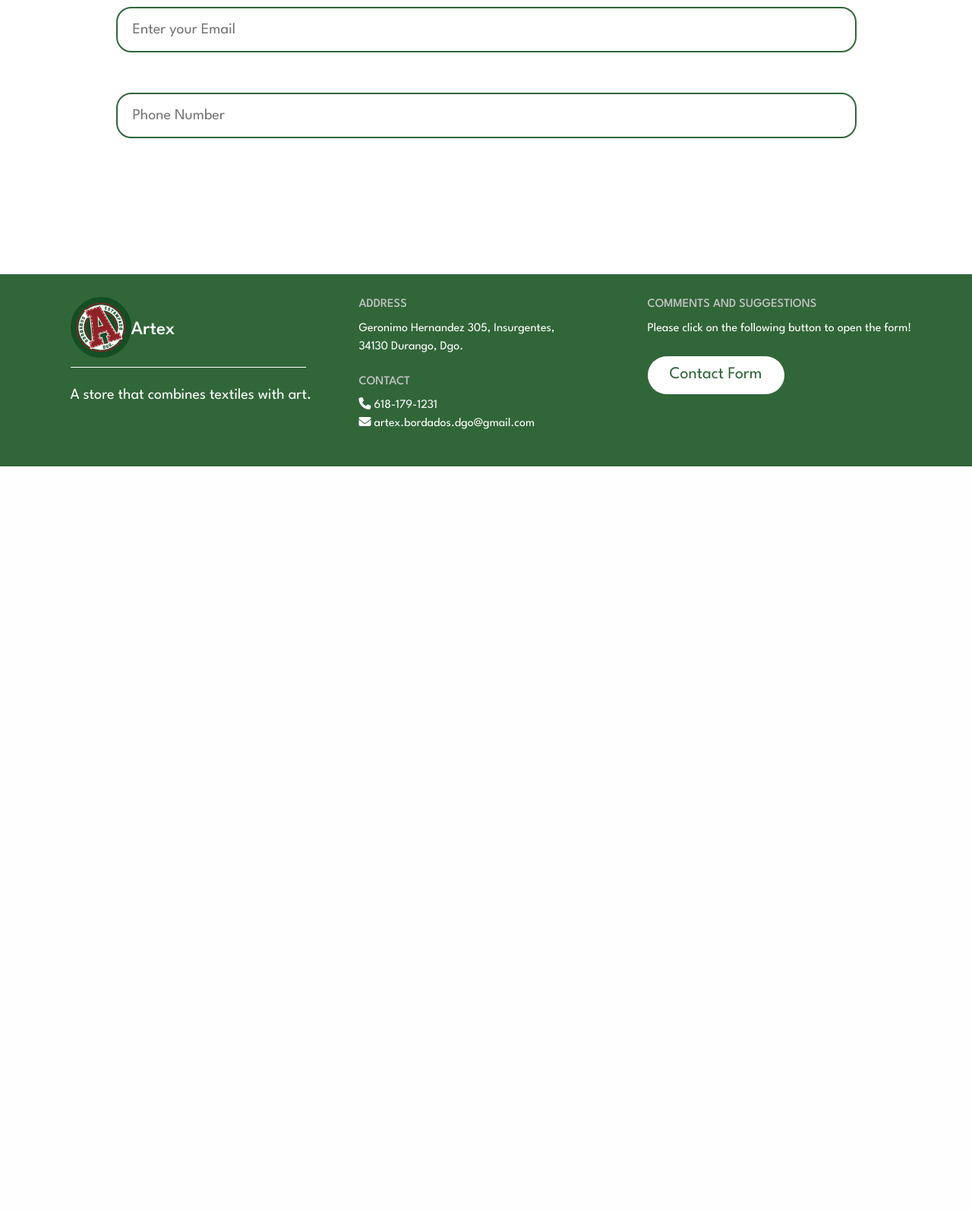
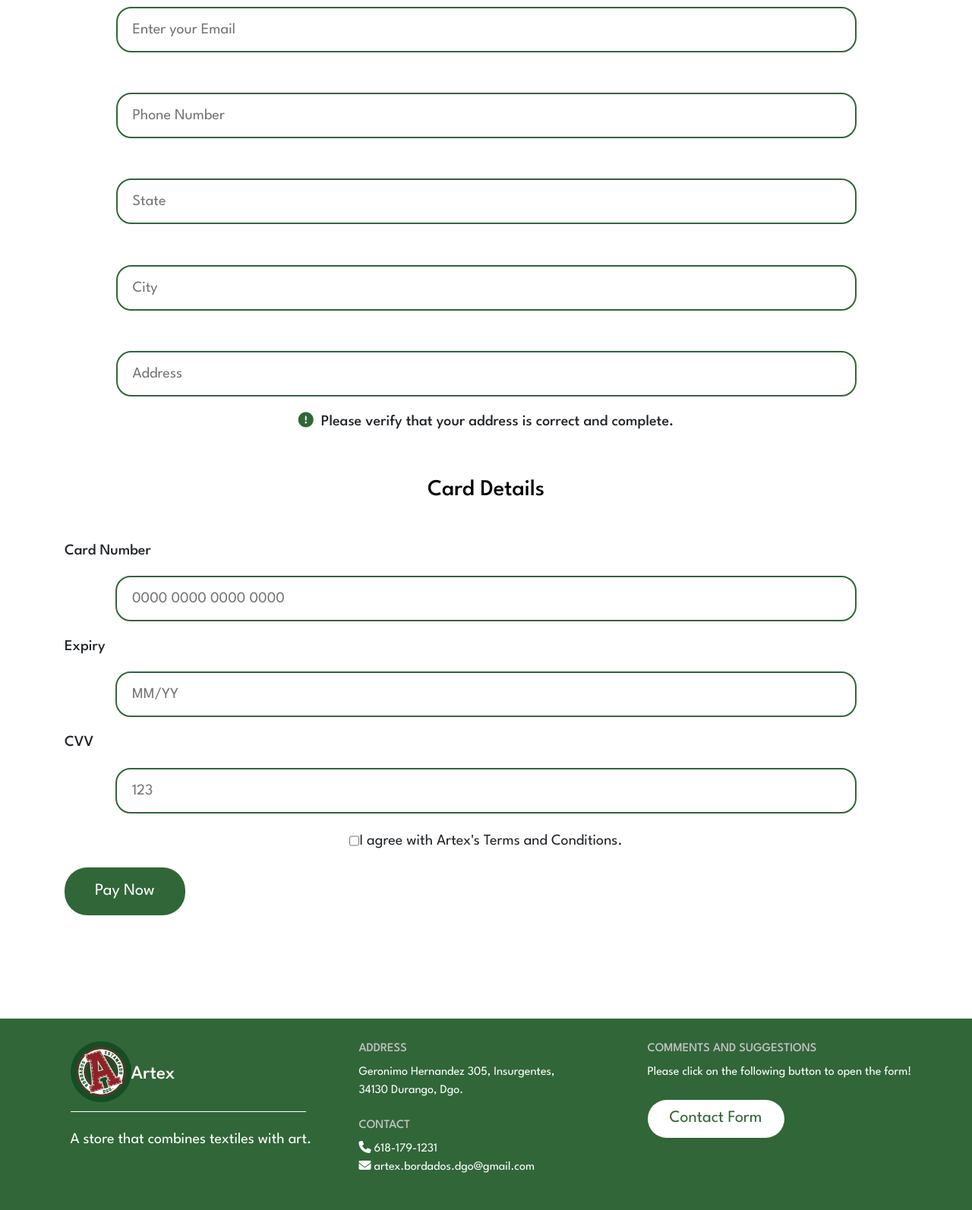
Before and after one commit to Vanadium-Milk/artexbordados, a PHP site: page /view/payment-page.html in a window 1280 px wide. Shown: the part 1142-2735 px from the top of the page at 76% size. Before the commit the page ends 1756 px from the top, so only its background shows below. Run offline with PHP 8.4, Linux system fonts and the light colour scheme.

Commit message:
Several additions to the Payment Page
- Missing input labels were added.
- Improved the view of "Store Page" interface too.

```diff
--- a/view/payment-page.html
+++ b/view/payment-page.html
@@ -80,6 +80,44 @@
       <form action="" method="get" class="phone-number">
         <input type="number" placeholder="Phone Number" name="q">
       </form>
+
+      <form action="" method="get" class="state">
+        <input type="text" placeholder="State" name="q">
+      </form>
+
+      <form action="" method="get" class="city">
+        <input type="text" placeholder="City" name="q">
+      </form>
+
+      <form action="" method="get" class="address">
+        <input type="text" placeholder="Address" name="q">
+      </form>
+      <h5 style="text-align: center; font-family: 'League Spartan';"><i class="fa-solid fa-circle-exclamation" style="color:#316639; margin-right:10px;"></i>Please verify that your address is correct and complete.</h5>
+
+      <h1 style="font-family: 'League Spartan'; font-size: 30px; text-align: center; margin-top: 60px; color: #000000; margin-bottom: 50px;">Card Details</h1>
+
+      <h5 style="text-align:left; font-family: 'League Spartan';">Card Number</h5>
+      <form action="" method="get" class="card-number">
+        <input type="number" placeholder="0000 0000 0000 0000" name="q">
+      </form>
+
+      <h5 style="text-align:left; font-family: 'League Spartan';">Expiry</h5>
+      <form action="" method="get" class="expiry">
+        <input type="number" placeholder="MM/YY" name="q">
+      </form>
+
+      <h5 style="text-align:left; font-family: 'League Spartan';">CVV</h5>
+      <form action="" method="get" class="cvv">
+        <input type="number" placeholder="123" name="q">
+      </form>
+
+      <label class="checkbox-terms">
+        <input type="checkbox" id="cbox1" value="first_checkbox"/> I agree with Artex's Terms and Conditions.
+      </label>
+
+      <button class="button pay-now">
+        Pay Now
+      </div>
     </div>
 
   <!-- JavaScript -->
--- a/view/styles/style.css
+++ b/view/styles/style.css
@@ -440,7 +440,7 @@ h2 {
 }
 
 .product-card-container{
-    margin-top: 50px;
+    margin-top: 30px;
     margin-bottom: 50px;
     max-width: 14em;
     box-shadow: rgba(0, 0, 0, 0.35) 0px 5px 15px;
@@ -448,6 +448,8 @@ h2 {
     background-color: #E8E8E8;
     margin-left: 2em;
     transition: 0.2s;
+    cursor: pointer;
+    text-decoration: none;
 }
 
 .product-card-button{
@@ -458,6 +460,7 @@ h2 {
     background-color: white;
     border-radius: 30px;
     padding: 1em;
+    text-decoration: none;
 }
 
 .product-card-description h4{
@@ -701,3 +704,170 @@ h2 {
     color: rgb(110, 110, 110);
     font-family: 'League Spartan';
 }
+
+.state {
+    margin: 3% auto;
+    width: 90%;
+    max-width: 1000px;
+    background: #ffffff;
+    display: flex;
+    align-items: center;
+    border-radius: 60px;
+    padding: 10px 12px;
+    outline: 0;
+}
+
+.state input {
+    flex: 1;
+    background: transparent;
+    border: solid 2px;
+    border-color:#316639;
+    border-radius: 20px;
+    padding: 13px 20px;
+    font-size: 20px;
+    color: rgb(110, 110, 110);
+    font-family: 'League Spartan';
+}
+
+.city {
+    margin: 3% auto;
+    width: 90%;
+    max-width: 1000px;
+    background: #ffffff;
+    display: flex;
+    align-items: center;
+    border-radius: 60px;
+    padding: 10px 12px;
+    outline: 0;
+}
+
+.city input {
+    flex: 1;
+    background: transparent;
+    border: solid 2px;
+    border-color:#316639;
+    border-radius: 20px;
+    padding: 13px 20px;
+    font-size: 20px;
+    color: rgb(110, 110, 110);
+    font-family: 'League Spartan';
+}
+
+.address {
+    margin: 1% auto;
+    width: 90%;
+    max-width: 1000px;
+    background: #ffffff;
+    display: flex;
+    align-items: center;
+    border-radius: 60px;
+    padding: 10px 12px;
+    outline: 0;
+}
+
+.address input {
+    flex: 1;
+    background: transparent;
+    border: solid 2px;
+    border-color:#316639;
+    border-radius: 20px;
+    padding: 13px 20px;
+    font-size: 20px;
+    color: rgb(110, 110, 110);
+    font-family: 'League Spartan';
+}
+
+.card-number {
+    margin: 1% auto;
+    width: 100%;
+    max-width: 1000px;
+    background: #ffffff;
+    display: flex;
+    align-items: center;
+    border-radius: 60px;
+    padding: 10px 12px;
+    outline: 0;
+}
+
+.card-number input {
+    flex: 1;
+    background: transparent;
+    border: solid 2px;
+    border-color:#316639;
+    border-radius: 20px;
+    padding: 13px 20px;
+    font-size: 20px;
+    color: rgb(110, 110, 110);
+    font-family: 'League Spartan';
+}
+
+.expiry {
+    margin: 1% auto;
+    width: 100%;
+    max-width: 1000px;
+    background: #ffffff;
+    display: flex;
+    align-items: center;
+    border-radius: 60px;
+    padding: 10px 12px;
+    outline: 0;
+}
+
+.expiry input {
+    flex: 1;
+    background: transparent;
+    border: solid 2px;
+    border-color:#316639;
+    border-radius: 20px;
+    padding: 13px 20px;
+    font-size: 20px;
+    color: rgb(110, 110, 110);
+    font-family: 'League Spartan';
+}
+
+.cvv {
+    margin: 1% auto;
+    width: 100%;
+    max-width: 1000px;
+    background: #ffffff;
+    display: flex;
+    align-items: center;
+    border-radius: 60px;
+    padding: 10px 12px;
+    outline: 0;
+}
+
+.cvv input {
+    flex: 1;
+    background: transparent;
+    border: solid 2px;
+    border-color:#316639;
+    border-radius: 20px;
+    padding: 13px 20px;
+    font-size: 20px;
+    color: rgb(110, 110, 110);
+    font-family: 'League Spartan';
+}
+
+.checkbox-terms {
+    display: flex;
+    font-family: 'League Spartan';
+    font-size: 20px;
+    justify-content: center;
+    text-align: center;
+}
+
+.pay-now{
+    display: flex;
+    margin-top: 20px;
+    font-size: 22px;
+    border-style: none;
+    padding: 15px 40px;
+    background-color: #316639;
+    border-radius: 30px;
+    color: white;
+    font-family: 'League Spartan';
+    cursor: pointer;
+    justify-content: center;
+    text-align: center;
+}
```
Also changed, not shown: index.html (+5 -5 lines), view/store_page.html (+10 -108 lines).
